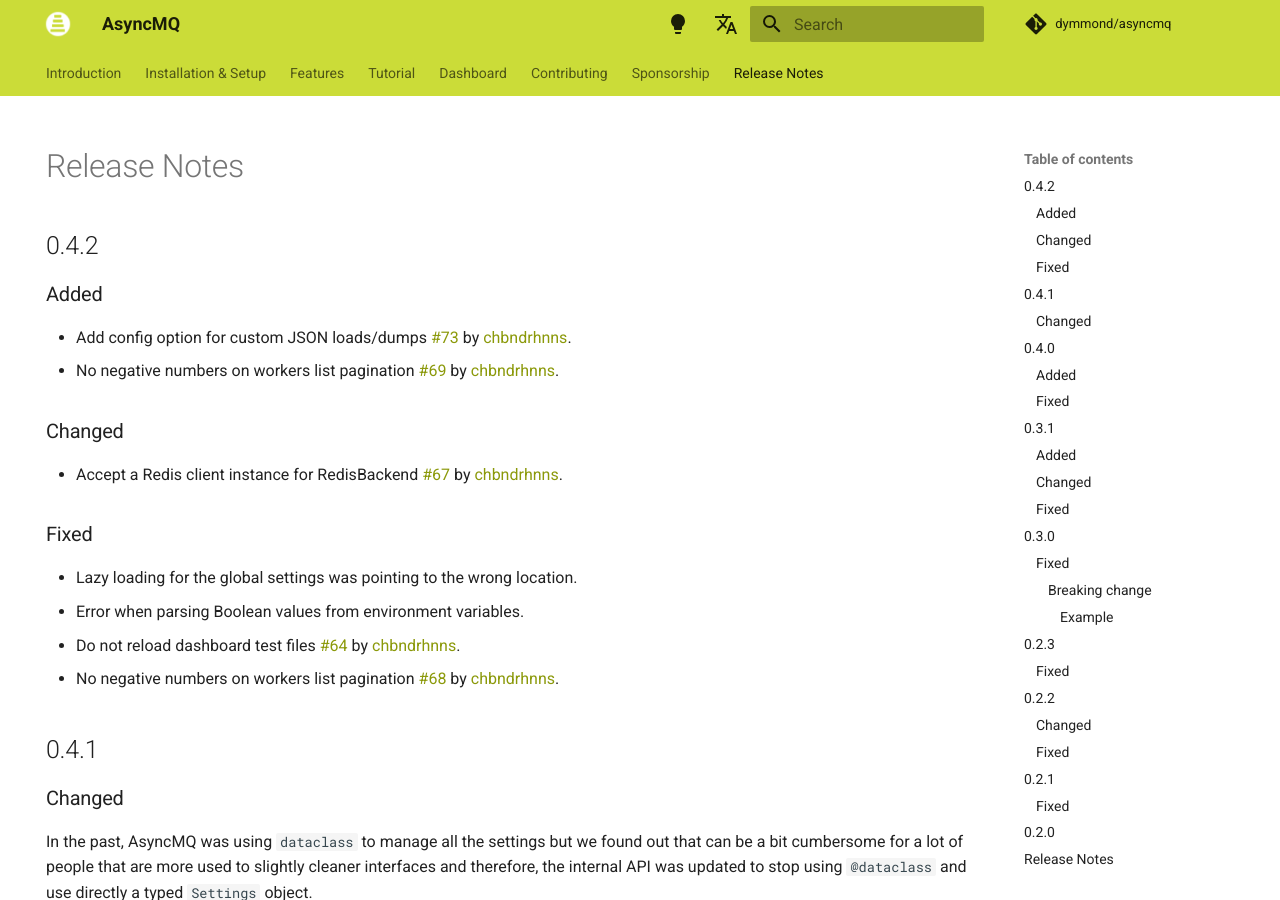
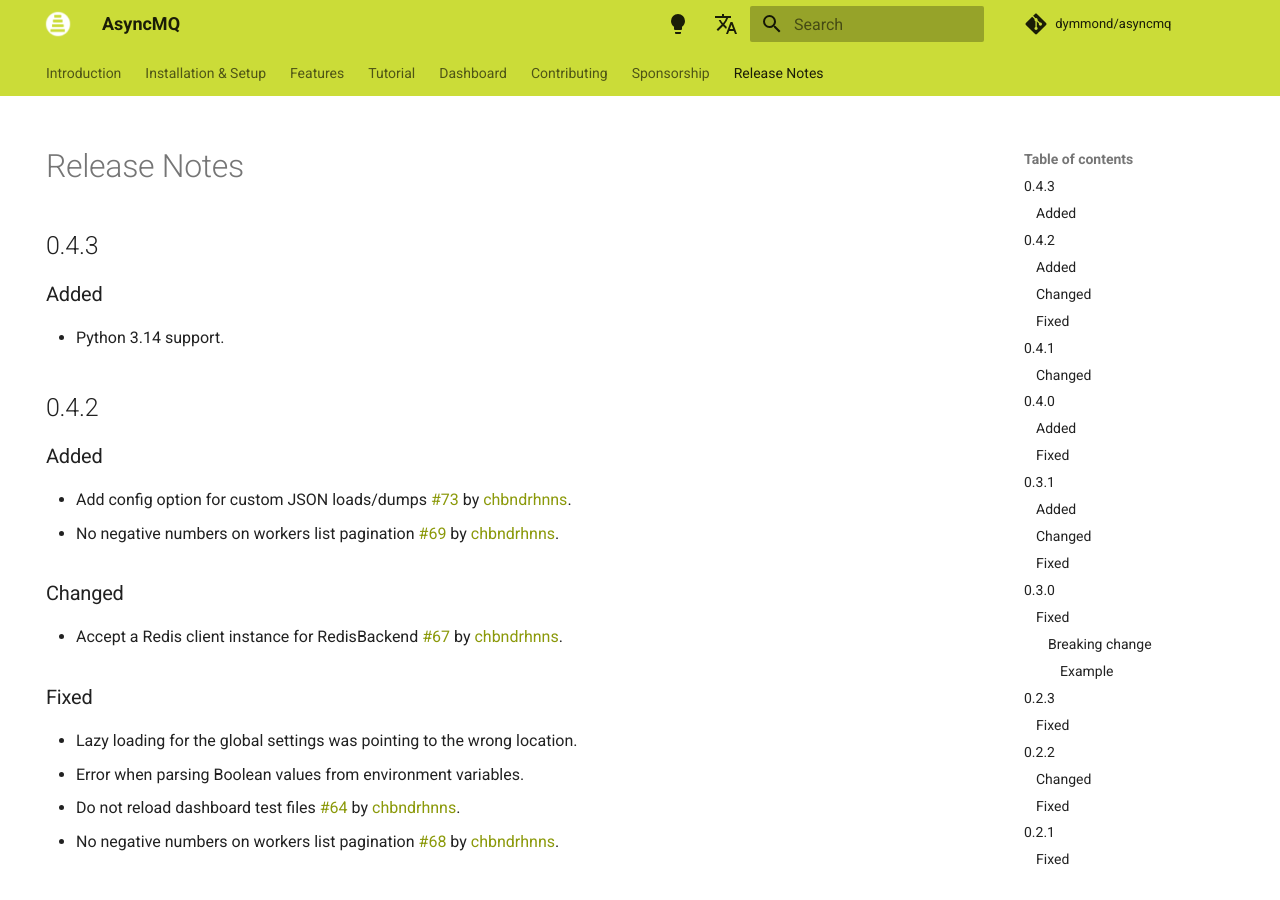
Before and after one commit to dymmond/asyncmq, an MkDocs documentation site: the page built from docs/release-notes.md, in a window 1280 px wide and 900 px high. Built offline with MkDocs 1.6.1 and Material for MkDocs 9.7.7, drawn with Linux system fonts in a browser that asks for light colours; comment, search, counter and statistics services are not loaded.

Commit message:
Support for Python 3.14 (#78)

```diff
--- a/asyncmq/__init__.py
+++ b/asyncmq/__init__.py
@@ -2,7 +2,7 @@
 
 from monkay import Monkay
 
-__version__ = "0.4.2"
+__version__ = "0.4.3"
 
 if TYPE_CHECKING:
     from .backends.memory import InMemoryBackend
--- a/docs/release-notes.md
+++ b/docs/release-notes.md
@@ -4,6 +4,12 @@
 ---
 
 # Release Notes
+
+## 0.4.3
+
+### Added
+
+- Python 3.14 support.
 
 ## 0.4.2
 
--- a/pyproject.toml
+++ b/pyproject.toml
@@ -32,6 +32,7 @@
     "Programming Language :: Python :: 3.11",
     "Programming Language :: Python :: 3.12",
     "Programming Language :: Python :: 3.13",
+    "Programming Language :: Python :: 3.14",
     "Topic :: Internet :: WWW/HTTP :: HTTP Servers",
     "Topic :: Internet :: WWW/HTTP",
 ]
```
Also changed, not shown: 2 other files.
